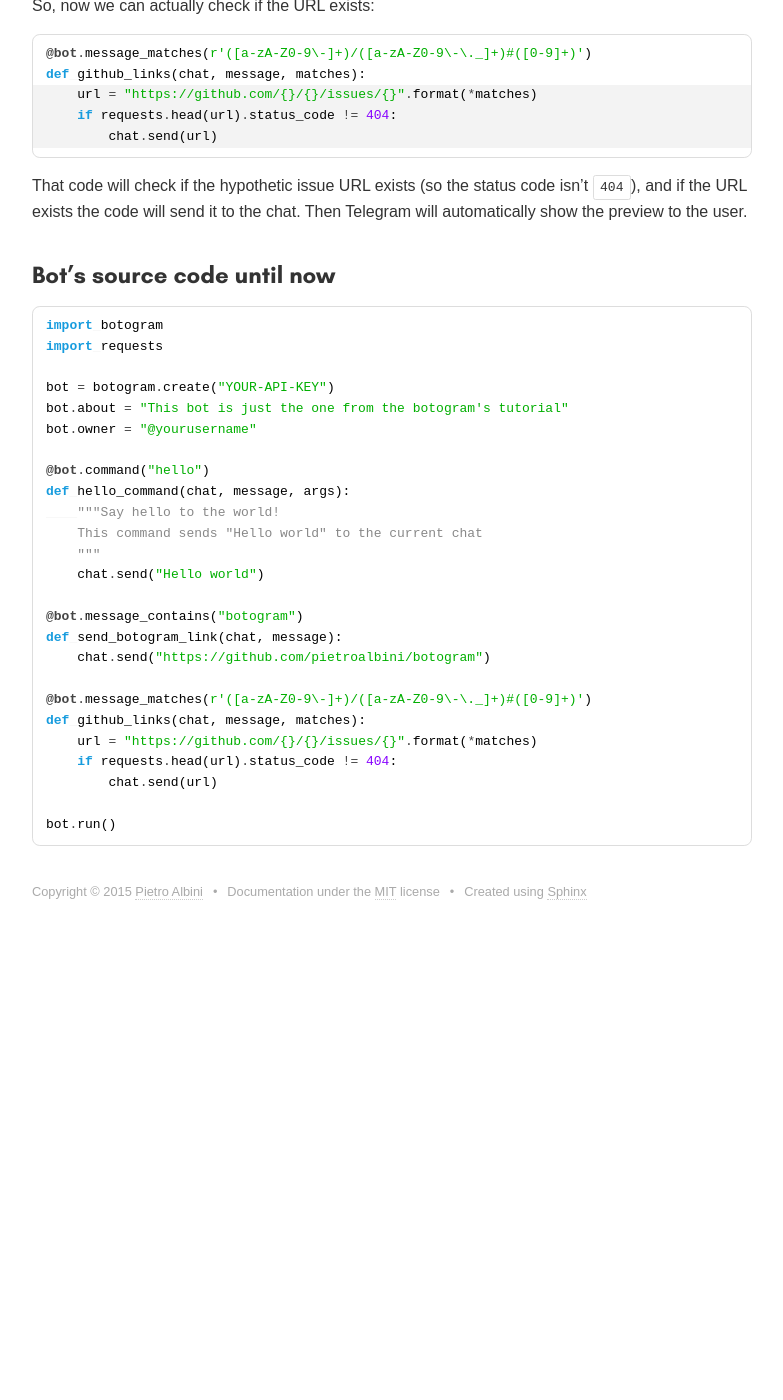
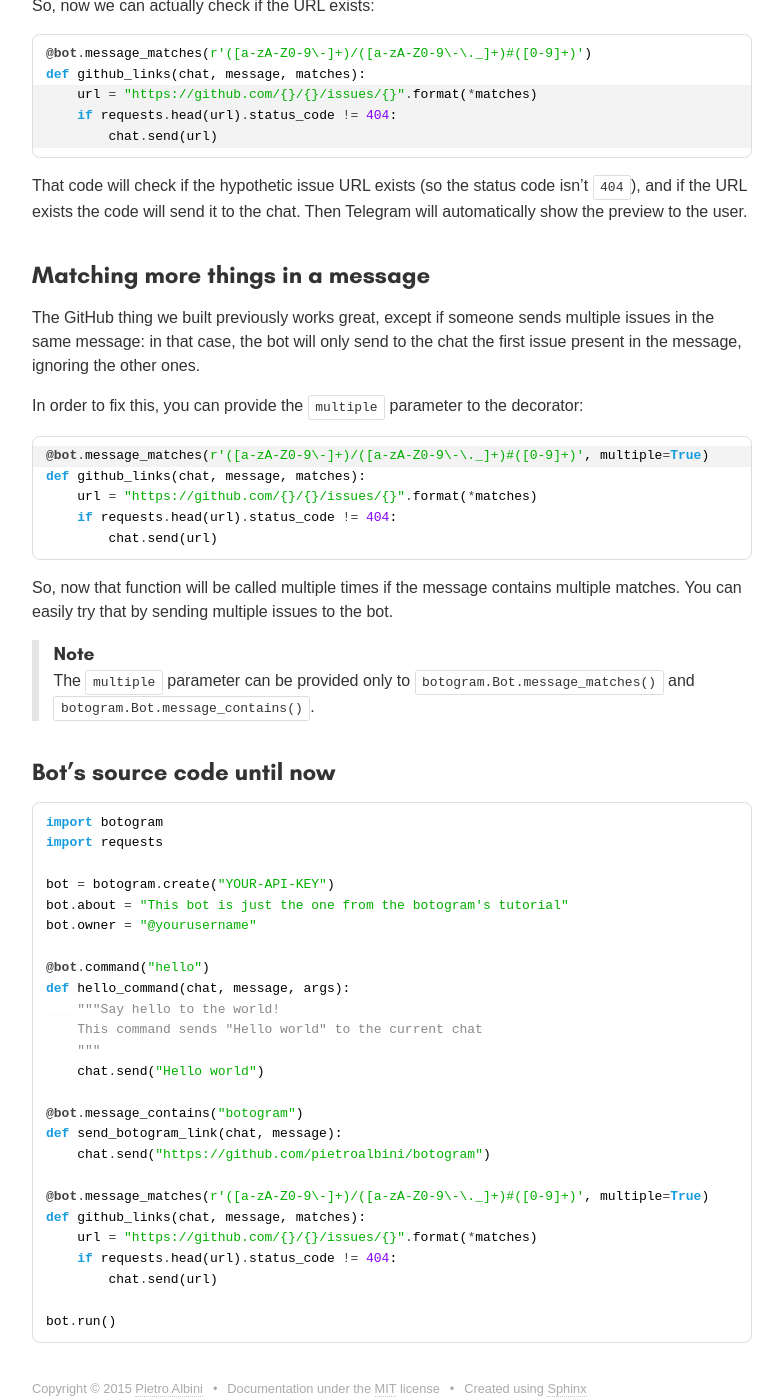
Before and after one commit to python-botogram/botogram, a Sphinx documentation site: the page built from docs/tutorial/chat-messages.rst, in a window 1280 px wide and 1400 px high, scrolled down 1948 px. Shown: the whole window, without its empty margins (128-911 px from the left). Built offline with Sphinx 7.4.7, drawn with Linux system fonts in a browser that asks for light colours; before the commit the page ends 2873 px from its top, so only the background shows below that.

Commit message:
Added a docs section about matching multiple things in a message

```diff
--- a/docs/tutorial/chat-messages.rst
+++ b/docs/tutorial/chat-messages.rst
@@ -126,6 +126,36 @@ That code will check if the hypothetic issue URL exists (so the status code
 isn't ``404``), and if the URL exists the code will send it to the chat. Then
 Telegram will automatically show the preview to the user.
 
+=================================
+Matching more things in a message
+=================================
+
+The GitHub thing we built previously works great, except if someone sends
+multiple issues in the same message: in that case, the bot will only send to
+the chat the first issue present in the message, ignoring the other ones.
+
+In order to fix this, you can provide the ``multiple`` parameter to the
+decorator:
+
+.. code-block:: python
+   :emphasize-lines: 1
+
+   @bot.message_matches(r'([a-zA-Z0-9\-]+)/([a-zA-Z0-9\-\._]+)#([0-9]+)', multiple=True)
+   def github_links(chat, message, matches):
+       url = "https://github.com/{}/{}/issues/{}".format(*matches)
+       if requests.head(url).status_code != 404:
+           chat.send(url)
+
+So, now that function will be called multiple times if the message contains
+multiple matches. You can easily try that by sending multiple issues to the
+bot.
+
+.. note::
+
+   The ``multiple`` parameter can be provided only to
+   :py:meth:`botogram.Bot.message_matches` and
+   :py:meth:`botogram.Bot.message_contains`.
+
 ===========================
 Bot's source code until now
 ===========================
@@ -150,7 +180,7 @@ Bot's source code until now
    def send_botogram_link(chat, message):
        chat.send("https://github.com/pietroalbini/botogram")
 
-   @bot.message_matches(r'([a-zA-Z0-9\-]+)/([a-zA-Z0-9\-\._]+)#([0-9]+)')
+   @bot.message_matches(r'([a-zA-Z0-9\-]+)/([a-zA-Z0-9\-\._]+)#([0-9]+)', multiple=True)
    def github_links(chat, message, matches):
        url = "https://github.com/{}/{}/issues/{}".format(*matches)
        if requests.head(url).status_code != 404:
```
